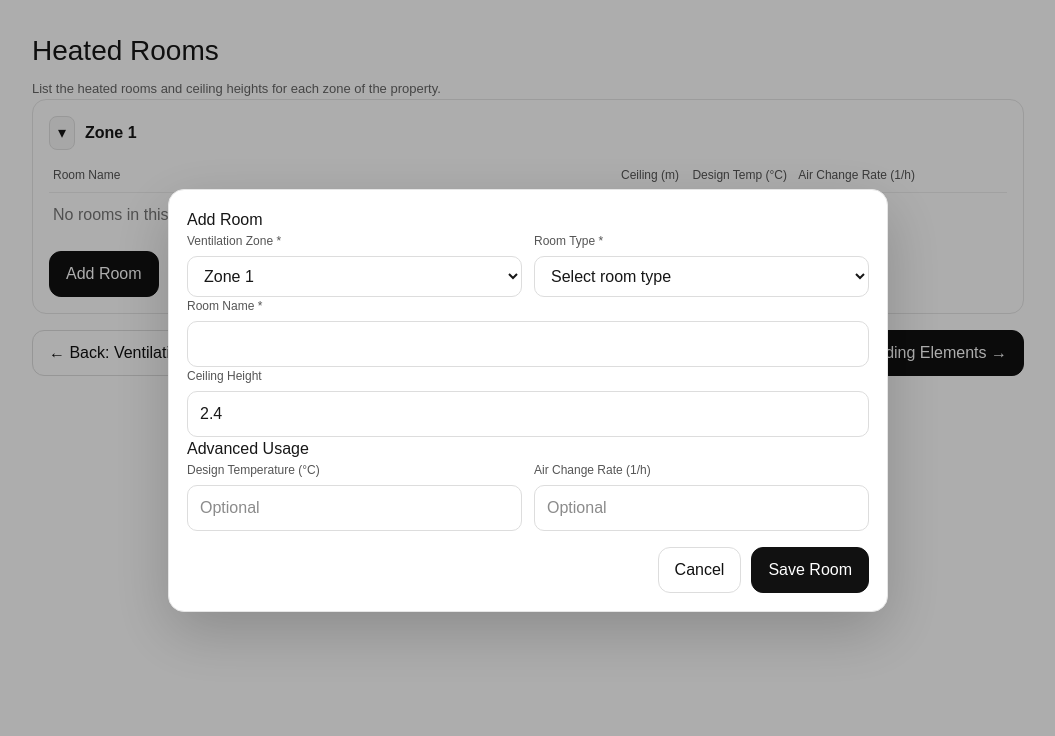
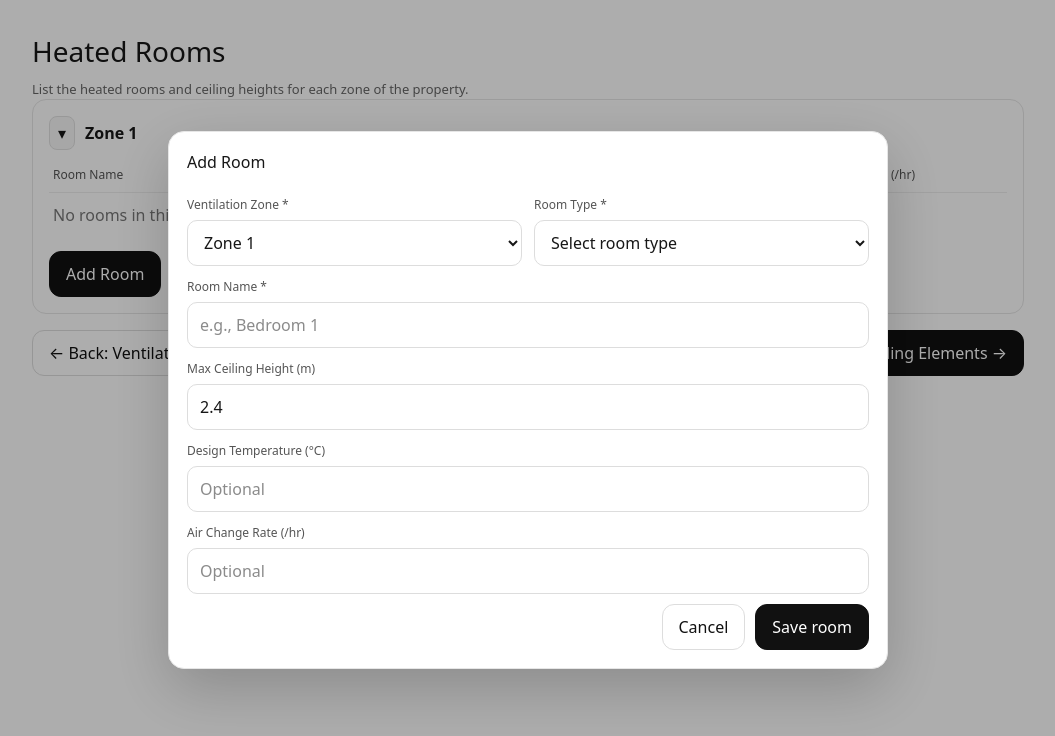
Before and after one commit to damowhu11-1979/heat-demand, a Next.js app: page /rooms in a window 1280 px wide. Both pictures are taken after a click on the button "Add Room". Shown: the top 736 px of the page, without its empty margins (112-1167 px from the left). Built offline with nearby package versions, Linux system fonts and the light colour scheme.

Commit message:
Update page.tsx

```diff
--- a/app/rooms/page.tsx
+++ b/app/rooms/page.tsx
@@ -3,21 +3,17 @@
 import React, { useEffect, useMemo, useState } from 'react';
 import Link from 'next/link';
 
-/* ------------------------------ types ------------------------------ */
 type Room = {
   zone: number;
   type: string;
   name: string;
   maxCeiling: number;
-  intermittentPct?: number;
-  heatGainsW?: number;
   designTemp?: number;
   airChangeRate?: number;
 };
 
 type Zone = { name: string; rooms: Room[] };
 
-/* ------------------------- localStorage helpers ------------------------- */
 const ROOMS_KEY = 'mcs.rooms';
 
 const readRooms = (): Zone[] | null => {
@@ -37,7 +33,6 @@ const writeRooms = (zones: Zone[]) => {
   } catch {}
 };
 
-/* ------------------------------ component ------------------------------ */
 export default function RoomsPage(): React.JSX.Element {
   const [zones, setZones] = useState<Zone[]>([{ name: 'Zone 1', rooms: [] }]);
   const [expanded, setExpanded] = useState<Record<number, boolean>>({ 0: true });
@@ -48,6 +43,8 @@ export default function RoomsPage(): React.JSX.Element {
     type: '',
     name: '',
     maxCeiling: 2.4,
+    designTemp: undefined,
+    airChangeRate: undefined,
   });
 
   useEffect(() => {
@@ -63,11 +60,21 @@ export default function RoomsPage(): React.JSX.Element {
     return () => clearTimeout(t);
   }, [zones]);
 
-  const roomTypes = useMemo(() => [
-    'Bedroom', 'Living Room', 'Kitchen', 'Bathroom',
-    'Hallway', 'Dining Room', 'Study', 'Garage',
-    'Porch', 'Other'
-  ], []);
+  const roomTypes = useMemo(
+    () => [
+      'Bedroom',
+      'Living Room',
+      'Kitchen',
+      'Bathroom',
+      'Hallway',
+      'Dining Room',
+      'Study',
+      'Garage',
+      'Porch',
+      'Other',
+    ],
+    []
+  );
 
   const onOpenAddRoom = () => {
     setForm({
@@ -75,8 +82,6 @@ export default function RoomsPage(): React.JSX.Element {
       type: '',
       name: '',
       maxCeiling: 2.4,
-      intermittentPct: undefined,
-      heatGainsW: undefined,
       designTemp: undefined,
       airChangeRate: undefined,
     });
@@ -103,7 +108,7 @@ export default function RoomsPage(): React.JSX.Element {
 
   const onRemoveRoom = (zoneIdx: number, idx: number) => {
     const z = [...zones];
-    z[zoneIdx].rooms.splice(idx, 1);
+    z[zoneIdx] = { ...z[zoneIdx], rooms: z[zoneIdx].rooms.filter((_, i) => i !== idx) };
     setZones(z);
   };
 
@@ -114,7 +119,13 @@ export default function RoomsPage(): React.JSX.Element {
 
       <section style={card}>
         {zones.map((zone, zi) => (
-          <div key={zi} style={{ borderTop: zi ? '1px solid #eee' : undefined, paddingTop: zi ? 12 : 0 }}>
+          <div
+            key={zi}
+            style={{
+              borderTop: zi ? '1px solid #eee' : undefined,
+              paddingTop: zi ? 12 : 0,
+            }}
+          >
             <div style={{ display: 'flex', alignItems: 'center', gap: 10, marginBottom: 8 }}>
               <button
                 onClick={() => setExpanded((e) => ({ ...e, [zi]: !e[zi] }))}
@@ -130,28 +141,28 @@ export default function RoomsPage(): React.JSX.Element {
               <div>
                 <div style={rowHeader}>
                   <div style={{ flex: 2 }}>Room Name</div>
-                  <div style={{ width: 100, textAlign: 'right' }}>Ceiling (m)</div>
-                  <div style={{ width: 100, textAlign: 'right' }}>Design Temp (°C)</div>
-                  <div style={{ width: 120, textAlign: 'right' }}>Air Change Rate (1/h)</div>
+                  <div style={{ width: 120, textAlign: 'right' }}>Ceiling (m)</div>
+                  <div style={{ width: 120, textAlign: 'right' }}>Design Temp (°C)</div>
+                  <div style={{ width: 120, textAlign: 'right' }}>Air Changes (/hr)</div>
                   <div style={{ width: 80 }} />
                 </div>
 
                 {zone.rooms.map((r, i) => (
                   <div key={i} style={row}>
                     <div style={{ flex: 2 }}>{r.name || <em style={muted}>Unnamed</em>}</div>
-                    <div style={{ width: 100, textAlign: 'right' }}>{r.maxCeiling.toFixed(2)}</div>
-                    <div style={{ width: 100, textAlign: 'right' }}>{r.designTemp ?? '—'}</div>
-                    <div style={{ width: 120, textAlign: 'right' }}>{r.airChangeRate ?? '—'}</div>
+                    <div style={{ width: 120, textAlign: 'right' }}>{r.maxCeiling.toFixed(2)}</div>
+                    <div style={{ width: 120, textAlign: 'right' }}>{r.designTemp ?? '-'}</div>
+                    <div style={{ width: 120, textAlign: 'right' }}>{r.airChangeRate ?? '-'}</div>
                     <div style={{ width: 80, textAlign: 'right' }}>
-                      <button onClick={() => onRemoveRoom(zi, i)} style={linkDanger}>Remove</button>
+                      <button onClick={() => onRemoveRoom(zi, i)} style={linkDanger}>
+                        Remove
+                      </button>
                     </div>
                   </div>
                 ))}
 
                 {!zone.rooms.length && (
-                  <div style={{ ...muted, padding: '10px 4px' }}>
-                    No rooms in this zone yet.
-                  </div>
+                  <div style={{ ...muted, padding: '10px 4px' }}>No rooms in this zone yet.</div>
                 )}
               </div>
             )}
@@ -159,74 +170,110 @@ export default function RoomsPage(): React.JSX.Element {
         ))}
 
         <div style={{ display: 'flex', gap: 10, marginTop: 14 }}>
-          <button onClick={onOpenAddRoom} style={primaryBtn}>Add Room</button>
-          <button onClick={onAddZone} style={secondaryBtn}>Add Zone</button>
+          <button onClick={onOpenAddRoom} style={primaryBtn}>
+            Add Room
+          </button>
+          <button onClick={onAddZone} style={secondaryBtn}>
+            Add Zone
+          </button>
         </div>
       </section>
 
       <div style={{ display: 'flex', justifyContent: 'space-between', marginTop: 16 }}>
-        <Link href="/ventilation" style={secondaryBtn}>← Back: Ventilation</Link>
-        <Link href="/elements" style={primaryBtn}>Next: Building Elements →</Link>
+        <Link href="/ventilation" style={{ ...secondaryBtn, textDecoration: 'none' }}>
+          ← Back: Ventilation
+        </Link>
+        <Link href="/elements" style={{ ...primaryBtn, textDecoration: 'none' }}>
+          Next: Building Elements →
+        </Link>
       </div>
 
       {showModal && (
         <div style={modalBackdrop} onClick={() => setShowModal(false)}>
           <div style={modal} onClick={(e) => e.stopPropagation()}>
-            <h2>Add Room</h2>
+            <h2 style={{ margin: '0 0 10px' }}>Add Room</h2>
 
             <div style={grid2}>
               <div>
                 <Label>Ventilation Zone *</Label>
-                <Select value={form.zone} onChange={(e) => setForm({ ...form, zone: Number(e.target.value) })}>
+                <Select
+                  value={form.zone}
+                  onChange={(e) => setForm({ ...form, zone: Number(e.target.value) })}
+                >
                   {zones.map((z, i) => (
-                    <option key={i} value={i}>{z.name}</option>
+                    <option key={i} value={i}>
+                      {z.name}
+                    </option>
                   ))}
                 </Select>
               </div>
 
               <div>
                 <Label>Room Type *</Label>
-                <Select value={form.type} onChange={(e) => setForm({ ...form, type: e.target.value })}>
+                <Select
+                  value={form.type}
+                  onChange={(e) => setForm({ ...form, type: e.target.value })}
+                >
                   <option value="">Select room type</option>
                   {roomTypes.map((t) => (
-                    <option key={t} value={t}>{t}</option>
+                    <option key={t} value={t}>
+                      {t}
+                    </option>
                   ))}
                 </Select>
               </div>
             </div>
 
-            <div>
-              <Label>Room Name *</Label>
-              <Input value={form.name} onChange={(e) => setForm({ ...form, name: e.target.value })} />
-            </div>
+            <Label>Room Name *</Label>
+            <Input
+              placeholder="e.g., Bedroom 1"
+              value={form.name}
+              onChange={(e) => setForm({ ...form, name: e.target.value })}
+            />
 
-            <div>
-              <Label>Ceiling Height</Label>
-              <Input type="number" step="0.01" value={form.maxCeiling} onChange={(e) => setForm({ ...form, maxCeiling: parseFloat(e.target.value || '0') })} />
-            </div>
+            <Label>Max Ceiling Height (m)</Label>
+            <Input
+              type="number"
+              step="0.01"
+              value={form.maxCeiling}
+              onChange={(e) =>
+                setForm({ ...form, maxCeiling: parseFloat(e.target.value) || 0 })
+              }
+            />
 
-            <h3>Advanced Usage</h3>
+            <Label>Design Temperature (°C)</Label>
+            <Input
+              type="number"
+              placeholder="Optional"
+              value={form.designTemp ?? ''}
+              onChange={(e) =>
+                setForm({
+                  ...form,
+                  designTemp: e.target.value === '' ? undefined : parseFloat(e.target.value),
+                })
+              }
+            />
 
-            <div style={grid2}>
-              <div>
-                <Label>Design Temperature (°C)</Label>
-                <Input type="number" placeholder="Optional" value={form.designTemp ?? ''} onChange={(e) => {
-                  const val = e.target.value;
-                  setForm({ ...form, designTemp: val === '' ? undefined : parseFloat(val) });
-                }} />
-              </div>
-              <div>
-                <Label>Air Change Rate (1/h)</Label>
-                <Input type="number" placeholder="Optional" value={form.airChangeRate ?? ''} onChange={(e) => {
-                  const val = e.target.value;
-                  setForm({ ...form, airChangeRate: val === '' ? undefined : parseFloat(val) });
-                }} />
-              </div>
-            </div>
+            <Label>Air Change Rate (/hr)</Label>
+            <Input
+              type="number"
+              placeholder="Optional"
+              value={form.airChangeRate ?? ''}
+              onChange={(e) =>
+                setForm({
+                  ...form,
+                  airChangeRate: e.target.value === '' ? undefined : parseFloat(e.target.value),
+                })
+              }
+            />
 
-            <div style={{ display: 'flex', justifyContent: 'flex-end', marginTop: 16, gap: 10 }}>
-              <button onClick={() => setShowModal(false)} style={secondaryBtn}>Cancel</button>
-              <button onClick={onSaveRoom} style={primaryBtn}>Save Room</button>
+            <div style={{ display: 'flex', gap: 10, justifyContent: 'flex-end', marginTop: 10 }}>
+              <button onClick={() => setShowModal(false)} style={secondaryBtn}>
+                Cancel
+              </button>
+              <button onClick={onSaveRoom} style={primaryBtn}>
+                Save room
+              </button>
             </div>
           </div>
         </div>
@@ -235,79 +282,131 @@ export default function RoomsPage(): React.JSX.Element {
   );
 }
 
-/* ------------------------- UI Components ------------------------- */
-const Label = ({ children }: { children: React.ReactNode }) => (
-  <label style={{ display: 'block', fontSize: 12, color: '#555', marginBottom: 6 }}>{children}</label>
-);
+// ========== UI Bits ==========
 
-const Input = (props: React.InputHTMLAttributes<HTMLInputElement>) => (
-  <input {...props} style={{ ...input, ...(props.style || {}) }} />
-);
+function Label({ children }: { children: React.ReactNode }) {
+  return (
+    <label
+      style={{
+        display: 'block',
+        fontSize: 12,
+        color: '#555',
+        margin: '12px 0 6px',
+      }}
+    >
+      {children}
+    </label>
+  );
+}
 
-const Select = (props: React.SelectHTMLAttributes<HTMLSelectElement>) => (
-  <select {...props} style={{ ...input, ...(props.style || {}) }} />
-);
+function Input(props: React.InputHTMLAttributes<HTMLInputElement>) {
+  return <input {...props} style={{ ...input, ...(props.style || {}) }} />;
+}
 
-/* ------------------------------ Styles ------------------------------ */
-const wrap = { maxWidth: 1040, margin: '0 auto', padding: 24 };
-const h1 = { fontSize: 28, margin: '6px 0 8px' };
-const muted = { color: '#777', fontStyle: 'normal' };
-const subtle = { color: '#666', fontSize: 13, lineHeight: 1.45 };
+function Select(props: React.SelectHTMLAttributes<HTMLSelectElement>) {
+  return <select {...props} style={{ ...input, ...(props.style || {}) }} />;
+}
 
-const card = { background: '#fff', border: '1px solid #e6e6e6', borderRadius: 14, padding: 16 };
+// ========== Styles ==========
 
-const rowHeader = {
-  display: 'flex', gap: 8, padding: '8px 4px',
-  color: '#555', fontSize: 12, borderBottom: '1px solid #eee',
+const wrap: React.CSSProperties = {
+  maxWidth: 1040,
+  margin: '0 auto',
+  padding: 24,
+  fontFamily: 'system-ui, -apple-system, Segoe UI, Roboto, Arial, sans-serif',
 };
 
-const row = {
-  display: 'flex', gap: 8, padding: '10px 4px',
-  alignItems: 'center', borderBottom: '1px solid #f2f2f2',
+const h1: React.CSSProperties = { fontSize: 28, margin: '6px 0 8px' };
+const muted: React.CSSProperties = { color: '#777', fontStyle: 'normal' };
+const subtle: React.CSSProperties = { color: '#666', fontSize: 13, lineHeight: 1.45 };
+
+const card: React.CSSProperties = {
+  background: '#fff',
+  border: '1px solid #e6e6e6',
+  borderRadius: 14,
+  padding: 16,
 };
 
-const input = {
-  width: '100%', padding: '10px 12px', borderRadius: 10,
-  border: '1px solid #ddd', outline: 'none', boxSizing: 'border-box',
+const rowHeader: React.CSSProperties = {
+  display: 'flex',
+  gap: 8,
+  padding: '8px 4px',
+  color: '#555',
+  fontSize: 12,
+  borderBottom: '1px solid #eee',
 };
 
-const primaryBtn = {
-  background: '#111', color: '#fff', border: '1px solid #111',
-  padding: '10px 16px', borderRadius: 12, cursor: 'pointer',
+const row: React.CSSProperties = {
+  display: 'flex',
+  gap: 8,
+  padding: '10px 4px',
+  alignItems: 'center',
+  borderBottom: '1px solid #f2f2f2',
 };
 
-const secondaryBtn = {
-  background: '#fff', color: '#111', border: '1px solid #ddd',
-  padding: '10px 16px', borderRadius: 12, cursor: 'pointer',
+const input: React.CSSProperties = {
+  width: '100%',
+  padding: '10px 12px',
+  borderRadius: 10,
+  border: '1px solid #ddd',
+  outline: 'none',
+  boxSizing: 'border-box',
 };
 
-const linkDanger = {
-  color: '#b00020', textDecoration: 'underline',
-  background: 'none', border: 0, cursor: 'pointer',
+const primaryBtn: React.CSSProperties = {
+  background: '#111',
+  color: '#fff',
+  border: '1px solid #111',
+  padding: '10px 16px',
+  borderRadius: 12,
+  cursor: 'pointer',
 };
 
-const iconBtn = {
-  background: '#f6f6f6', border: '1px solid #e1e1e1',
-  borderRadius: 8, padding: '4px 8px', cursor: 'pointer',
+const secondaryBtn: React.CSSProperties = {
+  background: '#fff',
+  color: '#111',
+  border: '1px solid #ddd',
+  padding: '10px 16px',
+  borderRadius: 12,
+  cursor: 'pointer',
 };
 
-const grid2 = {
-  display: 'grid', gridTemplateColumns: 'repeat(2, 1fr)', gap: 12,
+const linkDanger: React.CSSProperties = {
+  color: '#b00020',
+  textDecoration: 'underline',
+  background: 'none',
+  border: 0,
+  cursor: 'pointer',
+};
+
+const iconBtn: React.CSSProperties = {
+  background: '#f6f6f6',
+  border: '1px solid #e1e1e1',
+  borderRadius: 8,
+  padding: '4px 8px',
+  cursor: 'pointer',
+};
+
+const grid2: React.CSSProperties = {
+  display: 'grid',
+  gridTemplateColumns: 'repeat(2, 1fr)',
+  gap: 12,
 };
 
 const modalBackdrop: React.CSSProperties = {
-  position: 'fixed',
-  top: 0,
-  left: 0,
-  right: 0,
-  bottom: 0,
+  position: 'fixed' as const,
+  inset: 0,
   background: 'rgba(0,0,0,0.32)',
-  display: 'grid',
-  placeItems: 'center',
+  display: 'grid' as const,
+  placeItems: 'center' as const,
   zIndex: 30,
 };
 
-const modal = {
-  width: 'min(720px, 92vw)', background: '#fff', borderRadius: 16,
-  border: '1px solid #e6e6e6', boxShadow: '0 20px 60px rgba(0,0,0,0.2)', padding: 18,
+const modal: React.CSSProperties = {
+  width: 'min(720px, 92vw)',
+  background: '#fff',
+  borderRadius: 16,
+  border: '1px solid #e6e6e6',
+  boxShadow: '0 20px 60px rgba(0,0,0,0.2)',
+  padding: 18,
 };
```
